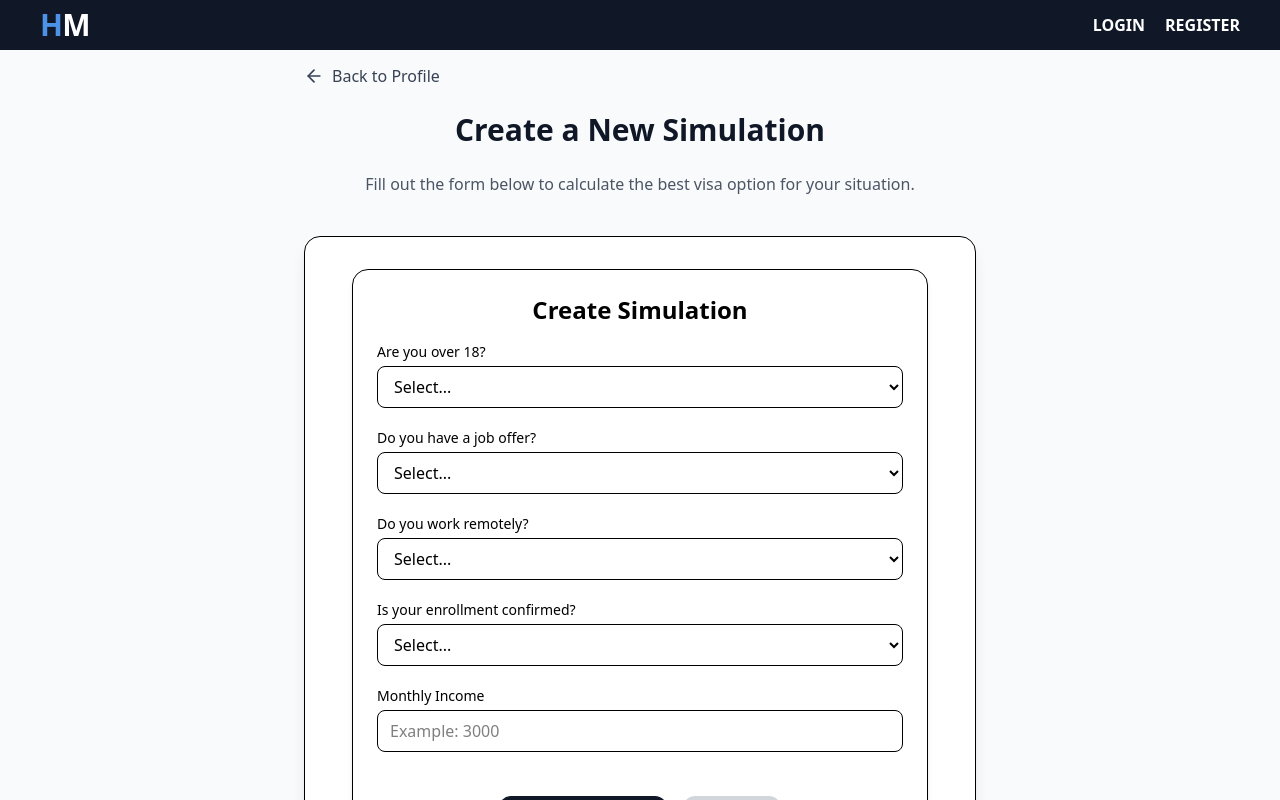
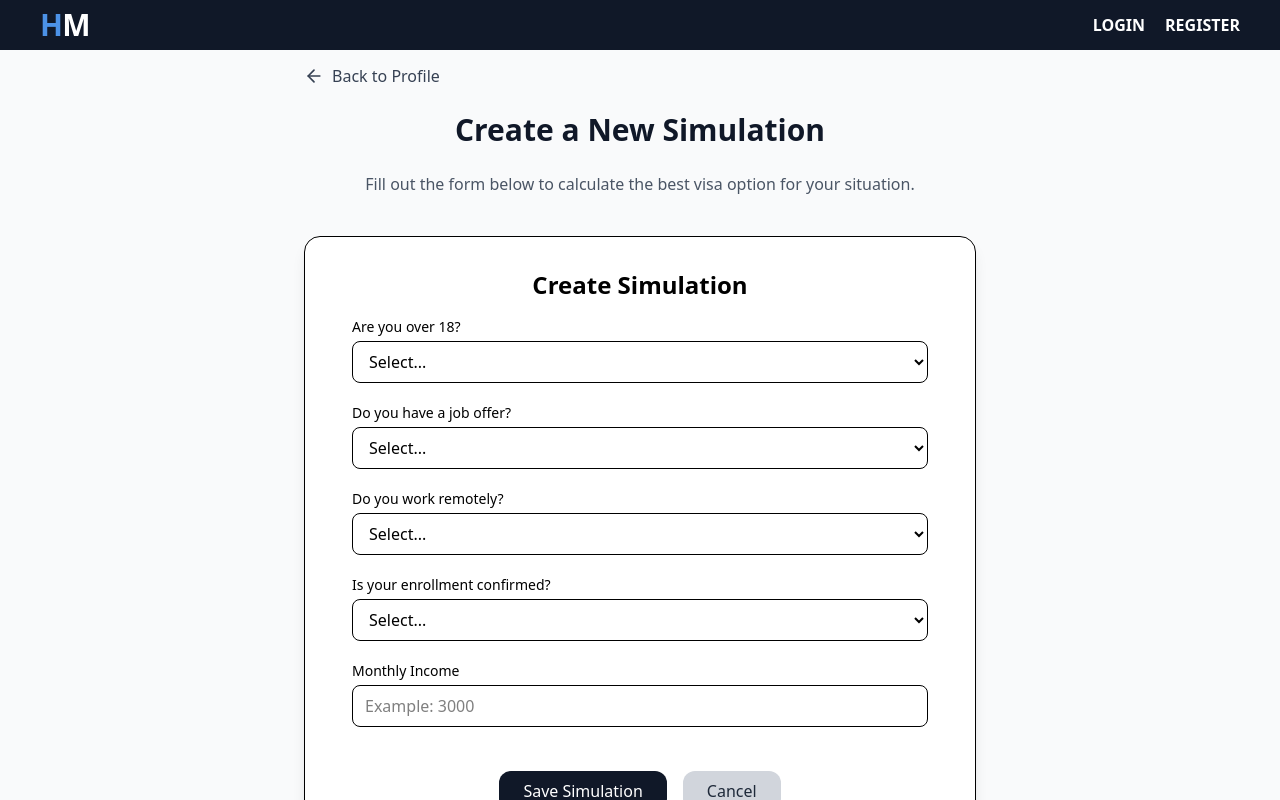
Before and after one commit to surayac/HubMigrante-frontend, a React (Vite) app: page /simulation in a window 1280 px wide. Shown: the top 800 px of the page. Built offline with nearby package versions, Linux system fonts and the light colour scheme.

Commit message:
fix(simulation-form): fix simulation form style

```diff
--- a/src/components/SimulationForm.jsx
+++ b/src/components/SimulationForm.jsx
@@ -51,11 +51,6 @@ export default function SimulationForm({ onClose, onSuccess }) {
 
             const backend = err.response?.data;
 
-            /** Backend returns:
-             * { errors: ["Field X is mandatory"] }
-             * OR { message: "Password must be at most 8 characters" }
-             */
-
             if (backend?.errors) {
                 const mapped = {};
                 backend.errors.forEach(msg => {
@@ -90,7 +85,7 @@ export default function SimulationForm({ onClose, onSuccess }) {
 
     return (
         <section
-            className="w-full bg-white rounded-2xl p-6 shadow-md border max-w-xl mx-auto"
+            className="w-full bg-white max-w-xl mx-auto"
             aria-labelledby="simulation-form-title"
         >
             <h2
```
